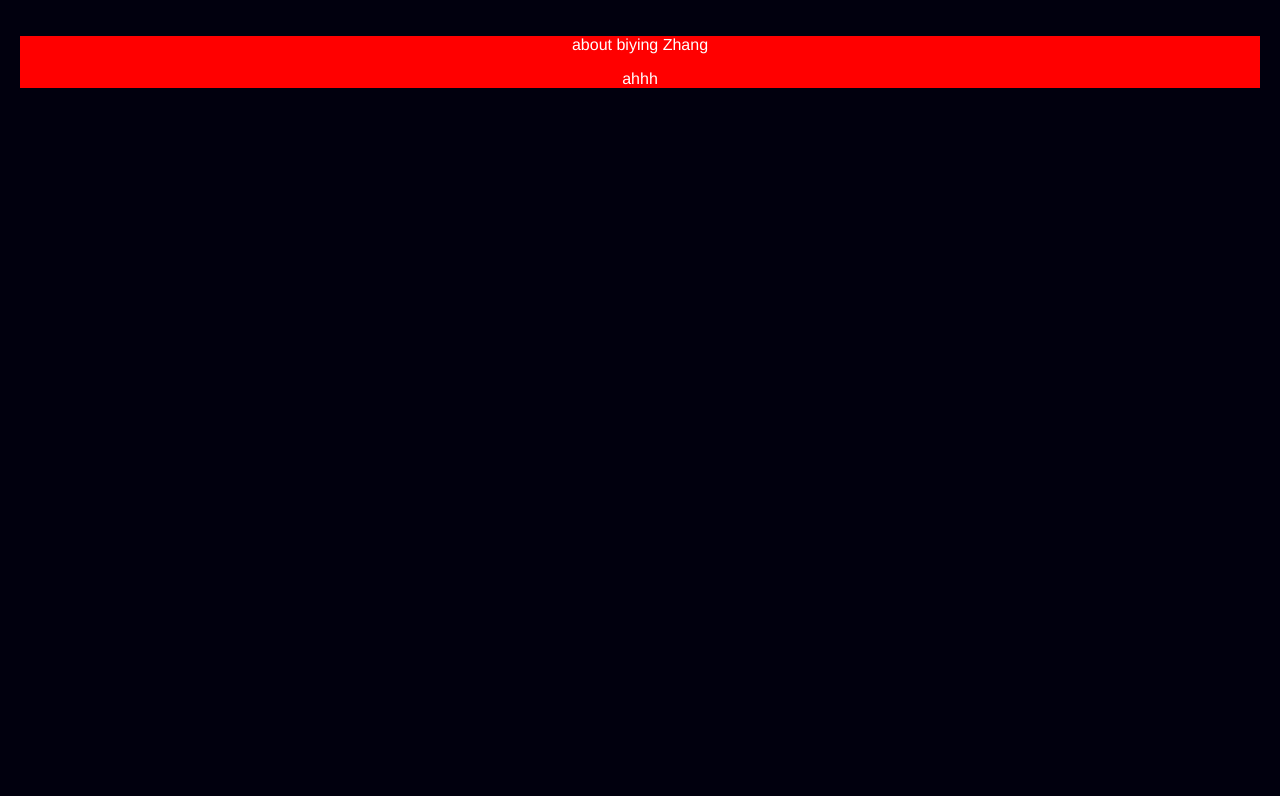
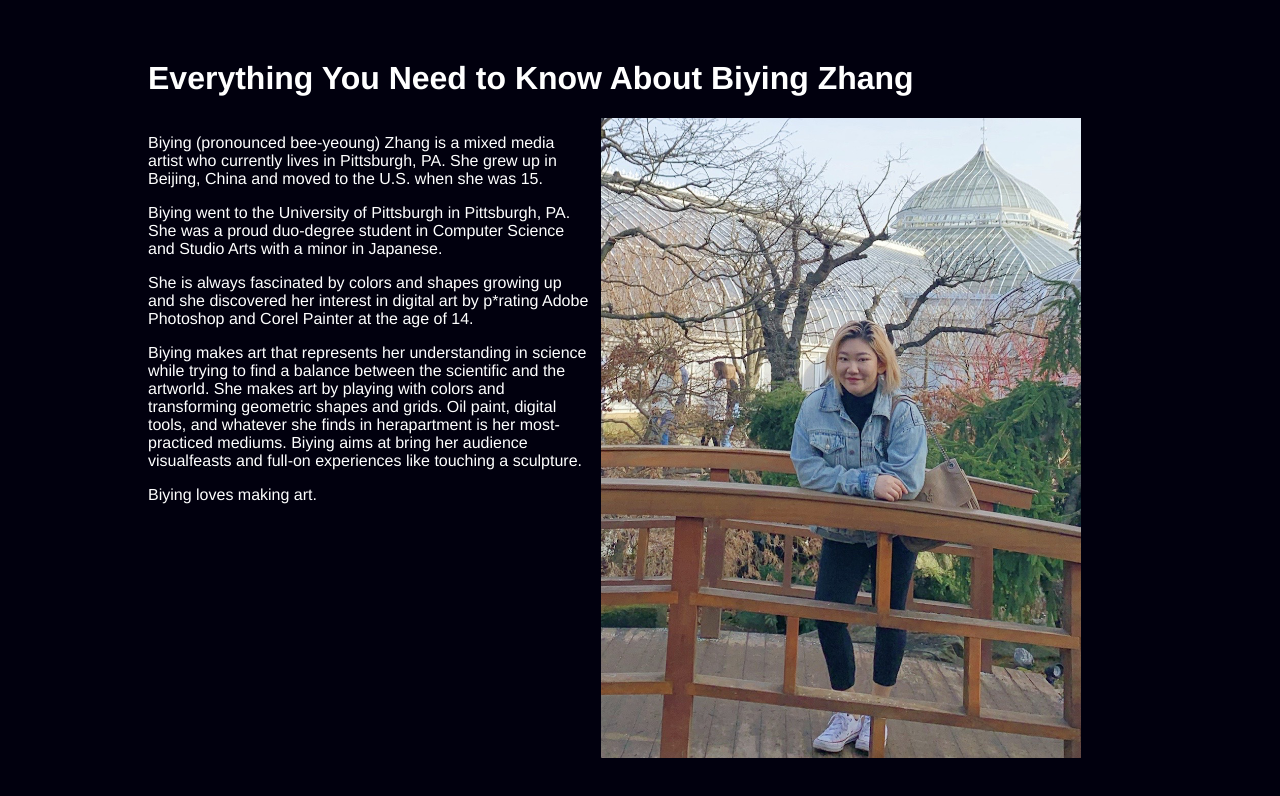
Before and after one commit to BiyingZhang/ArtistWeb, a Vue app: page /#/about in a window 1280 px wide. Shown: the top 796 px of the page. Built offline with nearby package versions, Linux system fonts and the light colour scheme.

Commit message:
About page

```diff
--- a/src/views/About.vue
+++ b/src/views/About.vue
@@ -1,18 +1,61 @@
 <template>
     <div class="about">
-        <p>about biying Zhang</p>
-        ahhh
+        <h1>Everything You Need to Know About Biying Zhang</h1>
+
+        <div class="container">
+            <div class="intro">
+                <p>{{info_p1}}</p>
+                <p>{{info_p2}}</p>
+                <p>{{info_p3}}</p>
+                <p>{{info_p4}}</p>
+                <p>{{info_p5}}</p>
+            </div>
+            <div class="pic">
+                <img src="../assets/Biying.png">
+            </div>
+
+        </div>
+
+
+        <!-- Q & A part click to see answer -->
     </div>
 </template>
 
 <script>
 export default {
-  name: 'About'
+  name: 'About',
+  data() {
+		return {
+            info_p1: "Biying (pronounced bee-yeoung) Zhang is a mixed media artist who currently lives in Pittsburgh, PA. She grew up in Beijing, China and moved to the U.S. when she was 15.",
+            info_p2: "Biying went to the University of Pittsburgh in Pittsburgh, PA. She was a proud duo-degree student in Computer Science and Studio Arts with a minor in Japanese.",
+            info_p3: "She is always fascinated by colors and shapes growing up and she discovered her interest in digital art by p*rating Adobe Photoshop and Corel Painter at the age of 14.",
+            info_p4: "Biying makes art that represents her understanding in science while trying to find a balance between the scientific and the artworld. She makes art by playing with colors and transforming geometric shapes and grids. Oil paint, digital tools, and whatever she finds in herapartment is her most-practiced mediums. Biying aims at bring her audience visualfeasts and full-on experiences like touching a sculpture.",
+            info_p5: "Biying loves making art."
+		}
+	},
 }
 </script>
 
 <style>
+ img {
+  max-width: 100%;
+  max-height: 100%;
+}
  .about{
-    background-color: red;
- }
+    margin: 5vh 10vw;
+    text-align: left;
+}
+.container{
+    display:flex;
+    justify-content: space-between;
+    max-height: 80vh;
+
+}
+.intro{
+    max-width: 45%;
+    margin-right: 10px;
+}
+.pic{
+    max-height: 100%;
+}
 </style>
```
Also changed, not shown: src/assets/Biying.png (added).
